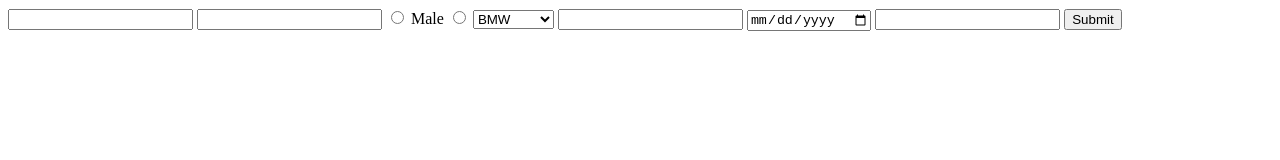
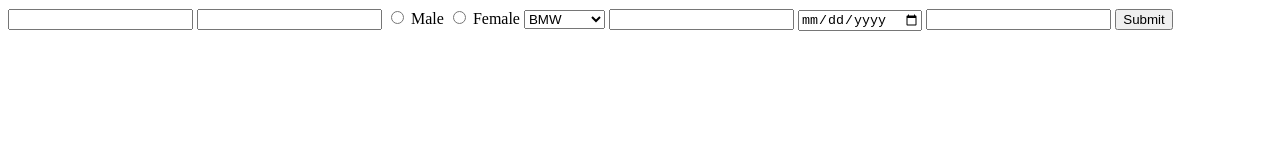
Before and after one commit to acciojob/car-insurance-form-Kishor-gn14, a website: page main.html in a window 1280 px wide. Drawn offline with Linux system fonts and the light colour scheme.

Commit message:
created a submission

```diff
--- a/main.html
+++ b/main.html
@@ -12,7 +12,7 @@
 		<input type="radio" name="gender" id="male" required>
 		<label for="male">Male</label>
 		<input type="radio" name="gender" id="female" required>
-		<label for="female"></label>
+		<label for="female">Female</label>
 		<select name="cars" id="cars">
 			<option value="bmw">BMW</option>
 			<option value="audi">Audi</option>
```
